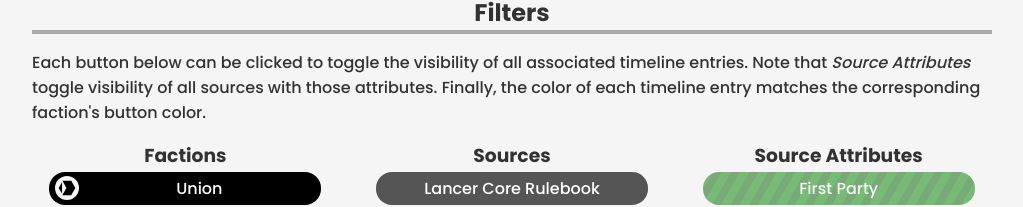
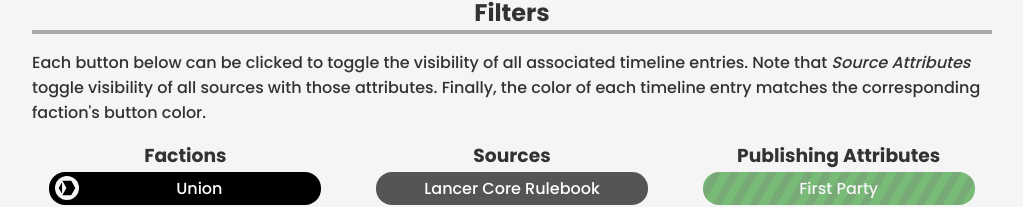
Before and after one commit to rishenko/react-lancer-timeline, a React (Create React App) app: page / in a window 1280 px wide. Shown: the part 974-1181 px from the top of the page, without its empty margins (128-1151 px from the left). Built offline with nearby package versions, Linux system fonts and the light colour scheme.

Commit message:
fixing attribute naming on main page

```diff
--- a/src/App.js
+++ b/src/App.js
@@ -110,7 +110,7 @@ function App() {
             <SourceLegend sources={data.sources} toggleSourceVisibility={toggleSourceVisibility} visibleSources={visibleSources} />
           </div>
           <div className="publishing-attributes">
-            <h3>Source Attributes</h3>
+            <h3>Publishing Attributes</h3>
             <PublishingAttributeLegend publishingAttributes={data.publishingAttributes} togglePublishingAttributeVisibility={togglePublishingAttributeVisibility} visiblePublishingAttributes={visiblePublishingAttributes} />
           </div>
         </div>
```
